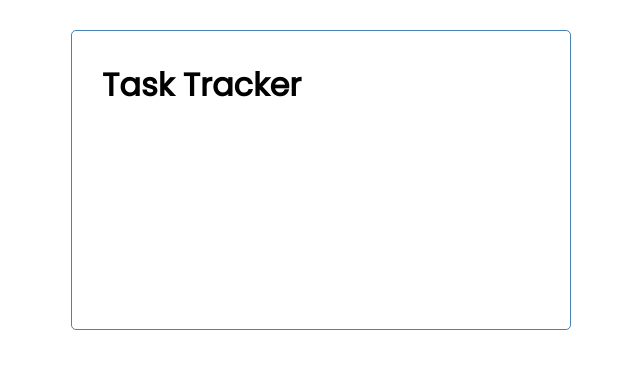
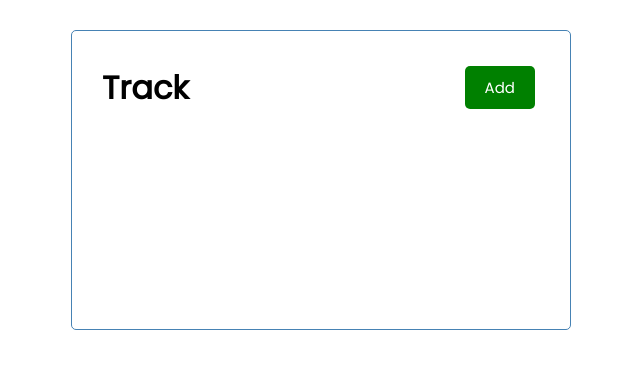
Before and after one commit to cod3rShea/Task-tracker, a React (Create React App) app: page / in a window 1280 px wide. Shown: the top 368 px of the page, without its empty margins (319-959 px from the left). Built offline with nearby package versions, Linux system fonts and the light colour scheme.

Commit message:
fix up error

```diff
--- a/src/App.js
+++ b/src/App.js
@@ -1,4 +1,5 @@
 import Header from './components/Header'
+import Button from './components/Button'
 
 function App() {
   return (
--- /dev/null
+++ b/src/components/Button.js
@@ -0,0 +1,12 @@
+const Button = ({color, text}) => {
+    return (
+        <button
+          style={{ backgroundColor: color }}
+          className='btn'
+        >
+            {text}
+        </button>
+    );
+}
+
+export default Button
--- a/src/components/Header.js
+++ b/src/components/Header.js
@@ -1,9 +1,15 @@
-const Header = () => {
-    return (
-        <div>
-            <h1>Task Tracker</h1>
-        </div>
-    )
+import Button from './Button'
+
+const Header = ({ color, text }) => {
+  return (
+    <header className='header'>
+      <h1>Track </h1>
+        <Button
+          color='green'
+          text='Add'
+        />
+    </header>
+  );
 }
 
 export default Header
```
